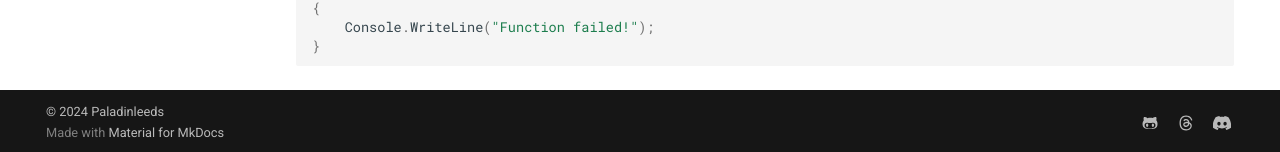
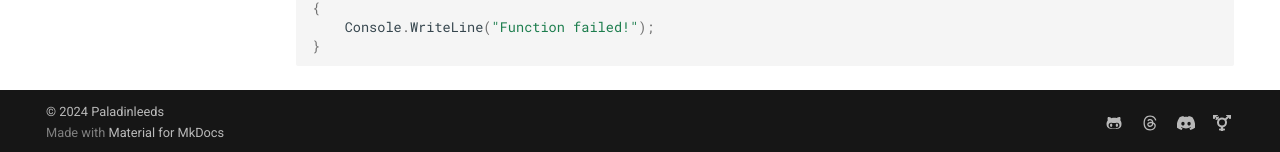
Before and after one commit to Paladinleeds/paladinleeds.github.io, an MkDocs documentation site: the page built from docs/index.md, in a window 1280 px wide and 900 px high, scrolled down 827 px. Shown: the part 745-897 px from the top of the window. Built offline with MkDocs 1.6.1 and Material for MkDocs 9.7.7, drawn with Linux system fonts in a browser that asks for light colours.

Commit message:
Update mkdocs.yml
Added link to pronouns page - helps ensure better gender communication

```diff
--- a/mkdocs.yml
+++ b/mkdocs.yml
@@ -36,6 +36,8 @@ extra:
       link: https://threads.net/@paladinleeds
     - icon: fontawesome/brands/discord
       link: https://discord.gg/tmnv48e
+    - icon: fontawesome/solid/transgender
+      link: https://en.pronouns.page/@paladinleeds
 
 markdown_extensions:
   - pymdownx.highlight:
```
